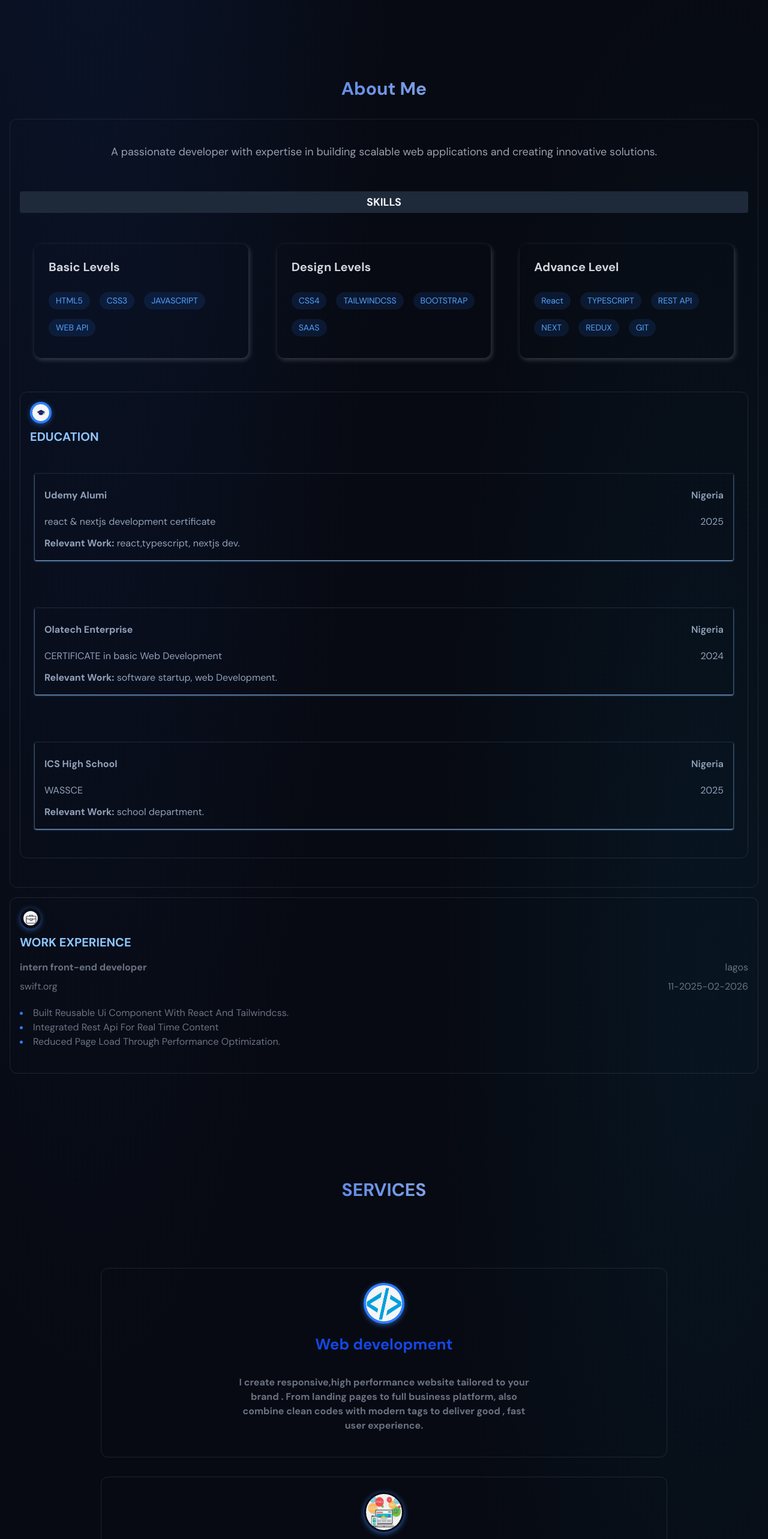
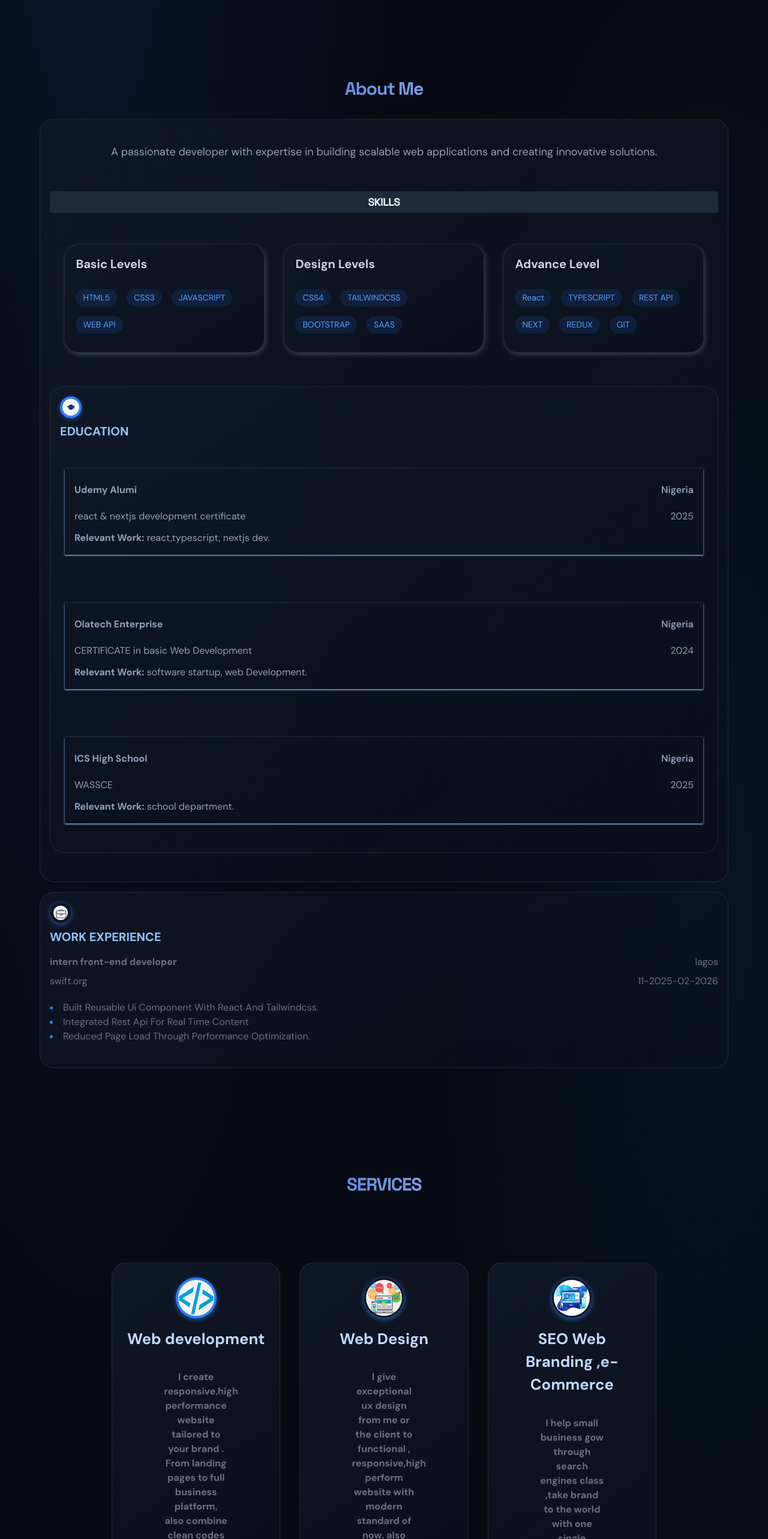
Before and after one commit to abdulsalam-hub/thundetech, a React (Vite) app: page / in a window 1280 px wide. Shown: the part 1120-3686 px from the top of the page at 60% size. Built offline with nearby package versions, Linux system fonts and the light colour scheme.

Commit message:
Polish responsive portfolio sections

```diff
--- a/src/index.css
+++ b/src/index.css
@@ -174,3 +174,56 @@ img { display: block; max-width: 100%; }
   }
   .reveal { opacity: 1; transform: none; }
 }
+
+
+/* Portfolio section refinements */
+#about, #service, #project, #contact { scroll-margin-top: 5.5rem; }
+#about > .reveal > div,
+#service > .reveal > div,
+#project > .reveal > div { width: min(100% - 2.25rem, 1180px); margin-inline: auto; }
+#about h2, #service h2, #project h2 {
+  font-family: "Space Grotesk", sans-serif;
+  letter-spacing: -.04em;
+}
+#about .glassphormism,
+#about [title="experience"],
+#about .glassphormism > div > div {
+  border-color: rgba(148,163,184,.14);
+  border-radius: 1.5rem;
+  background: linear-gradient(145deg, rgba(17,24,39,.72), rgba(10,15,27,.68));
+}
+#about [title="developer skills"] { gap: 1rem; }
+#about [title="developer skills"] > * {
+  border: 1px solid rgba(148,163,184,.12);
+  border-radius: 1rem;
+  padding: 1.15rem;
+  background: rgba(255,255,255,.018);
+}
+#service .grid-cols-1 { display: grid; }
+#service h3 { color: #bfdbfe; }
+#service article, #service .p-6 {
+  border-color: rgba(148,163,184,.14);
+  background: linear-gradient(145deg, rgba(17,24,39,.88), rgba(10,15,27,.78));
+  border-radius: 1.5rem;
+}
+#contact { min-height: auto; padding-block: clamp(5rem, 10vw, 8rem); }
+#contact form { width: 100%; }
+#contact input, #contact textarea { font-size: .95rem; }
+#contact input::placeholder, #contact textarea::placeholder { color: #64748b; }
+#contact button[type="submit"] {
+  min-height: 3.15rem;
+  border: 1px solid #60a5fa;
+  border-radius: 999px;
+  background: #3b82f6;
+  font-size: .925rem;
+  font-weight: 700;
+  transition: transform .2s ease, background .2s ease;
+}
+#contact button[type="submit"]:hover { transform: translateY(-2px); background: #2563eb; }
+@media (min-width: 768px) {
+  #service .grid-cols-1 { grid-template-columns: repeat(2, minmax(0,1fr)); }
+  #contact form { width: min(100%, 48rem); }
+}
+@media (min-width: 1200px) {
+  #service .grid-cols-1 { grid-template-columns: repeat(3, minmax(0,1fr)); }
+}
```
